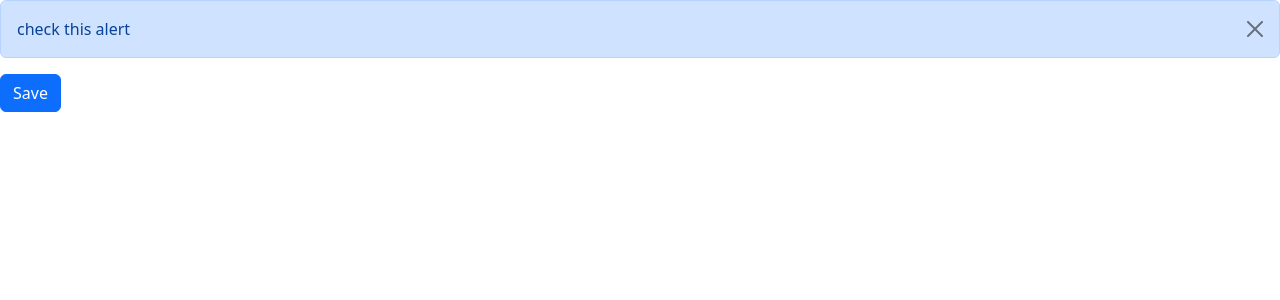
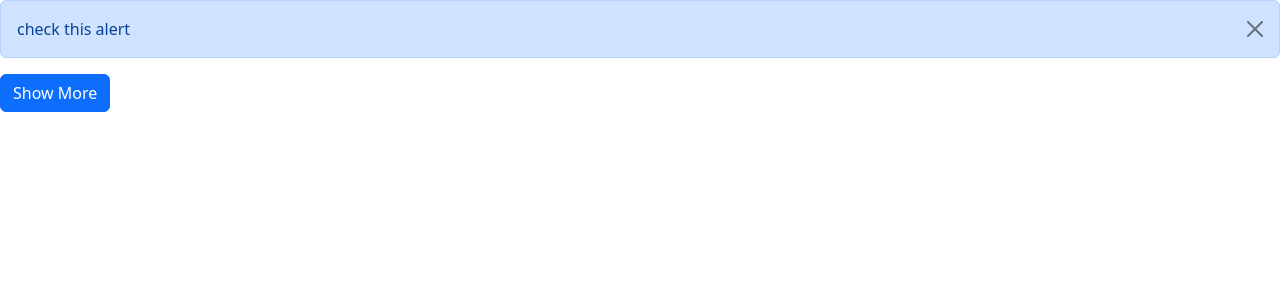
Before and after one commit to HigherIB/react-app-workable, a React (Vite) app: page / in a window 1280 px wide. Shown: the top 300 px of the page. Built offline with nearby package versions, Linux system fonts and the light colour scheme.

Commit message:
onclick alerts

```diff
--- a/src/components/Alert.tsx
+++ b/src/components/Alert.tsx
@@ -1,13 +1,15 @@
-import { ReactNode } from "react";
+import { ReactNode, useState } from "react";
 
 interface Props {
     children: ReactNode;
 }
 const Alert = ({ children }: Props) => {
+    const [alertVisible, setAlertVisibility] = useState(false);
+
     return (
         <div className="alert alert-primary alert-dismissible fade show">
             {children}
-            <button type="button" className="btn-close" data-bs-dismiss="alert" aria-label="Close"></button>
+            <button type="button" className="btn-close" data-bs-dismiss="alert" aria-label="Close" onClick={() => setAlertVisibility(false)}></button>
         </div>
     )
 }
--- a/src/components/Button.tsx
+++ b/src/components/Button.tsx
@@ -1,7 +1,10 @@
+import { useState } from "react"
+
 const Button = () => {
+    const [alertVisible, setAlertVisibility] = useState(false)
     return (
-        <button type="button" className="btn btn-primary">
-            Save
+        <button type="button" className="btn btn-primary" onClick={() => setAlertVisibility(true)}>
+            Show More
         </button>
     )
 }
```
